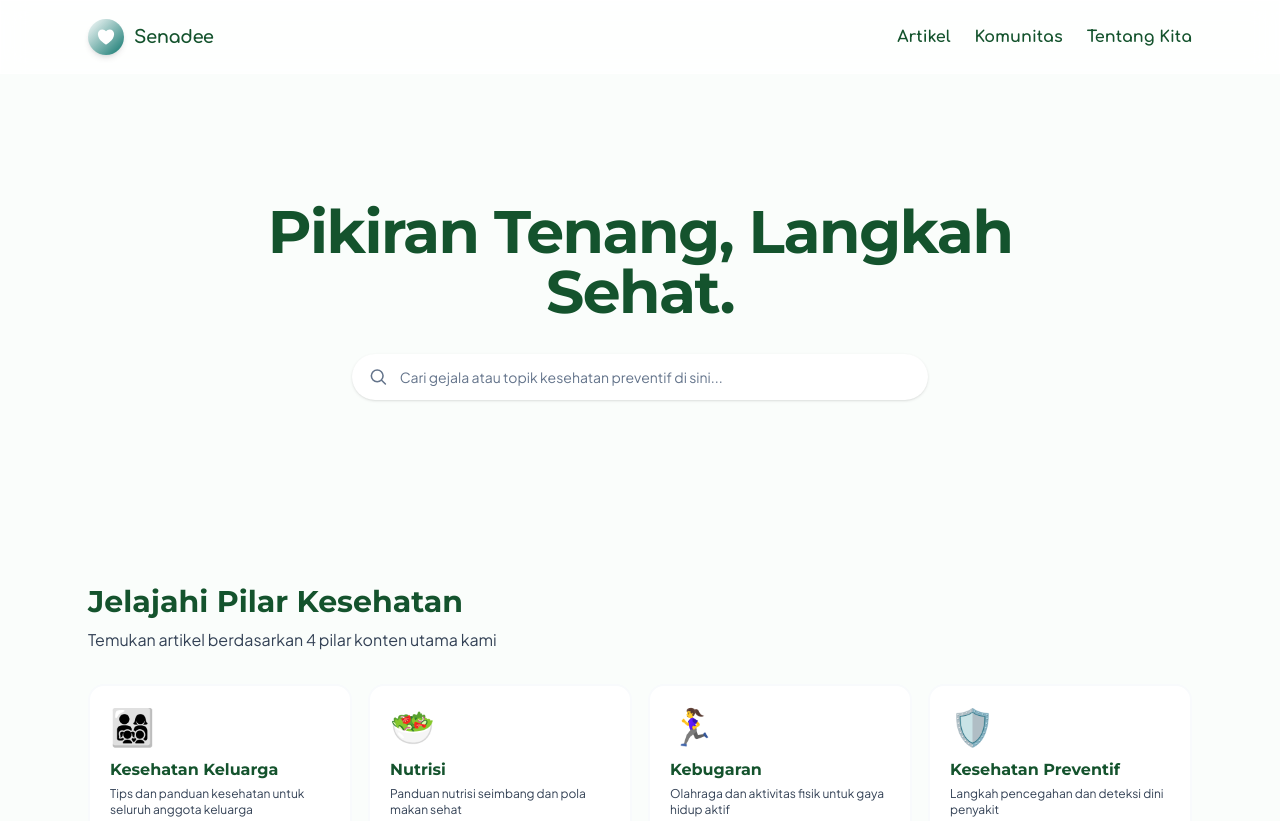
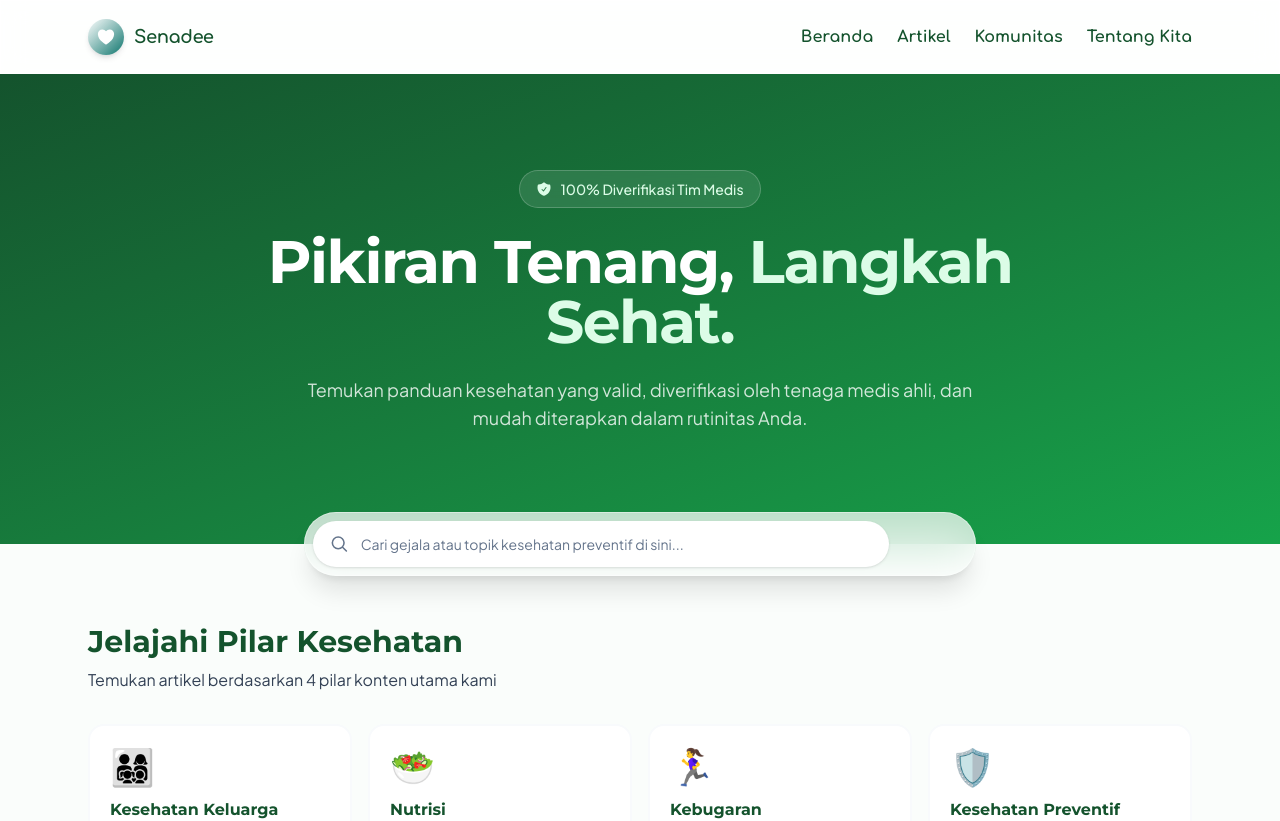
Before and after one commit to rifqirinaldi24/bang-kesehatan-v0.1, a React (Vite) app: page / in a window 1280 px wide. Shown: the top 821 px of the page. Built offline with nearby package versions, Linux system fonts and the light colour scheme.

Commit message:
style: implement floating glass hero and fix responsiveness

```diff
--- a/src/components/layout/Navbar.jsx
+++ b/src/components/layout/Navbar.jsx
@@ -36,6 +36,12 @@ export default function Navbar() {
 
           {/* Desktop Nav */}
           <nav className="hidden md:flex items-center gap-6">
+            <Link
+              to="/"
+              className="font-brand text-senadee-dark hover:text-senadee-primary font-bold transition-colors"
+            >
+              Beranda
+            </Link>
             <Link
               to="/"
               className="font-brand text-senadee-dark hover:text-senadee-primary font-bold transition-colors"
@@ -84,6 +90,13 @@ export default function Navbar() {
                 onClick={() => setIsMenuOpen(false)}
                 className="px-4 py-3 rounded-xl text-sm font-brand font-bold text-senadee-dark hover:text-senadee-primary transition-colors"
               >
+                Beranda
+              </Link>
+              <Link
+                to="/"
+                onClick={() => setIsMenuOpen(false)}
+                className="px-4 py-3 rounded-xl text-sm font-brand font-bold text-senadee-dark hover:text-senadee-primary transition-colors"
+              >
                 Artikel
               </Link>
               <Link
--- a/src/pages/ArticleDetailPage.jsx
+++ b/src/pages/ArticleDetailPage.jsx
@@ -209,7 +209,7 @@ export default function ArticleDetailPage() {
                       </span>
                       {section.heading}
                     </h2>
-                    <div className="text-on-surface leading-relaxed whitespace-pre-line pl-11">
+                    <div className="text-on-surface font-body text-base sm:text-lg leading-relaxed whitespace-pre-line pl-11">
                       {section.text}
                     </div>
                   </section>
--- a/src/pages/HomePage.jsx
+++ b/src/pages/HomePage.jsx
@@ -27,24 +27,39 @@ export default function HomePage() {
       />
 
       {/* Hero Section */}
-      <section id="hero-section" className="relative bg-senadee-canvas">
-        <div className="relative max-w-6xl mx-auto px-4 sm:px-6 py-20 sm:py-32">
+      <section id="hero-section" className="relative bg-gradient-to-br from-senadee-dark to-senadee-primary">
+        <div className="relative max-w-6xl mx-auto px-4 sm:px-6 pt-16 sm:pt-24 pb-20 sm:pb-28">
           <div className="text-center max-w-4xl mx-auto">
+            {/* Trust Badge */}
+            <div className="inline-flex items-center gap-2 px-4 py-2 rounded-full bg-white/10 backdrop-blur-sm border border-white/20 text-senadee-light font-medium text-sm mb-6 animate-fade-in">
+              <svg xmlns="http://www.w3.org/2000/svg" viewBox="0 0 24 24" fill="currentColor" className="w-4 h-4">
+                <path fillRule="evenodd" d="M12.516 2.17a.75.75 0 0 0-1.032 0 11.209 11.209 0 0 1-7.877 3.08.75.75 0 0 0-.722.515A12.74 12.74 0 0 0 2.25 9.75c0 5.942 4.064 10.933 9.563 12.348a.749.749 0 0 0 .374 0c5.499-1.415 9.563-6.406 9.563-12.348 0-1.39-.223-2.73-.635-3.985a.75.75 0 0 0-.722-.516l-.143.001c-2.996 0-5.717-1.17-7.734-3.08zm3.094 8.016a.75.75 0 1 0-1.22-.872l-3.236 4.53L9.53 12.22a.75.75 0 0 0-1.06 1.06l2.25 2.25a.75.75 0 0 0 1.14-.094l3.75-5.25z" clipRule="evenodd" />
+              </svg>
+              100% Diverifikasi Tim Medis
+            </div>
+
             {/* Heading */}
-            <h1 className="font-tagline font-heading text-senadee-dark text-4xl md:text-6xl tracking-tight mb-8 animate-slide-up">
-              Pikiran Tenang, Langkah Sehat.
+            <h1 className="font-tagline font-heading text-white text-4xl sm:text-5xl md:text-6xl tracking-tight mb-6 animate-slide-up">
+              Pikiran Tenang, <span className="text-senadee-light">Langkah Sehat.</span>
             </h1>
 
-            {/* Search Bar */}
-            <div className="flex justify-center mt-6 animate-scale-in">
-              <SearchBar />
-            </div>
+            {/* Short Subtitle */}
+            <p className="text-base sm:text-lg text-white/80 max-w-2xl mx-auto animate-slide-up" style={{ animationDelay: '100ms' }}>
+              Temukan panduan kesehatan yang valid, diverifikasi oleh tenaga medis ahli, dan mudah diterapkan dalam rutinitas Anda.
+            </p>
+          </div>
+        </div>
+
+        {/* Floating Search Bar (Overlap) */}
+        <div className="absolute left-0 right-0 -bottom-8 flex justify-center px-4 sm:px-6 z-10 animate-scale-in" style={{ animationDelay: '200ms' }}>
+          <div className="w-full max-w-2xl bg-white/70 backdrop-blur-xl p-2 rounded-[2rem] shadow-xl border border-white/40">
+            <SearchBar />
           </div>
         </div>
       </section>
 
       {/* Pillar Navigation Section */}
-      <section id="pillar-section" className="max-w-6xl mx-auto px-4 sm:px-6 py-10 sm:py-14">
+      <section id="pillar-section" className="relative max-w-6xl mx-auto px-4 sm:px-6 pt-16 pb-10 sm:pt-20 sm:pb-14 z-0">
         {/* Section header */}
         <div className="flex flex-col sm:flex-row sm:items-end justify-between gap-4 mb-8">
           <div>
```
